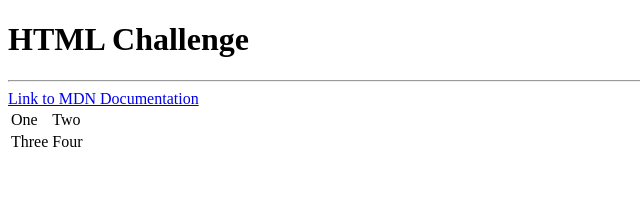
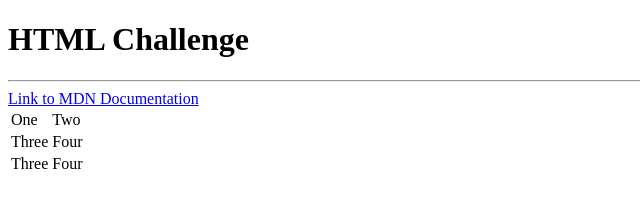
Before and after one commit to btdesign/webdevelopment, a plain HTML site: page index.html in a window 1280 px wide. Shown: the full height of the page, 0-640 px from the left. Drawn offline with Linux system fonts and the light colour scheme.

Commit message:
Update index.html

```diff
--- a/index.html
+++ b/index.html
@@ -17,6 +17,10 @@
         <td>Three</td>
         <td>Four</td>
       </tr>
+      <tr>
+        <td>Three</td>
+        <td>Four</td>
+      </tr>
     </table>
   </body>
 </html>
```
